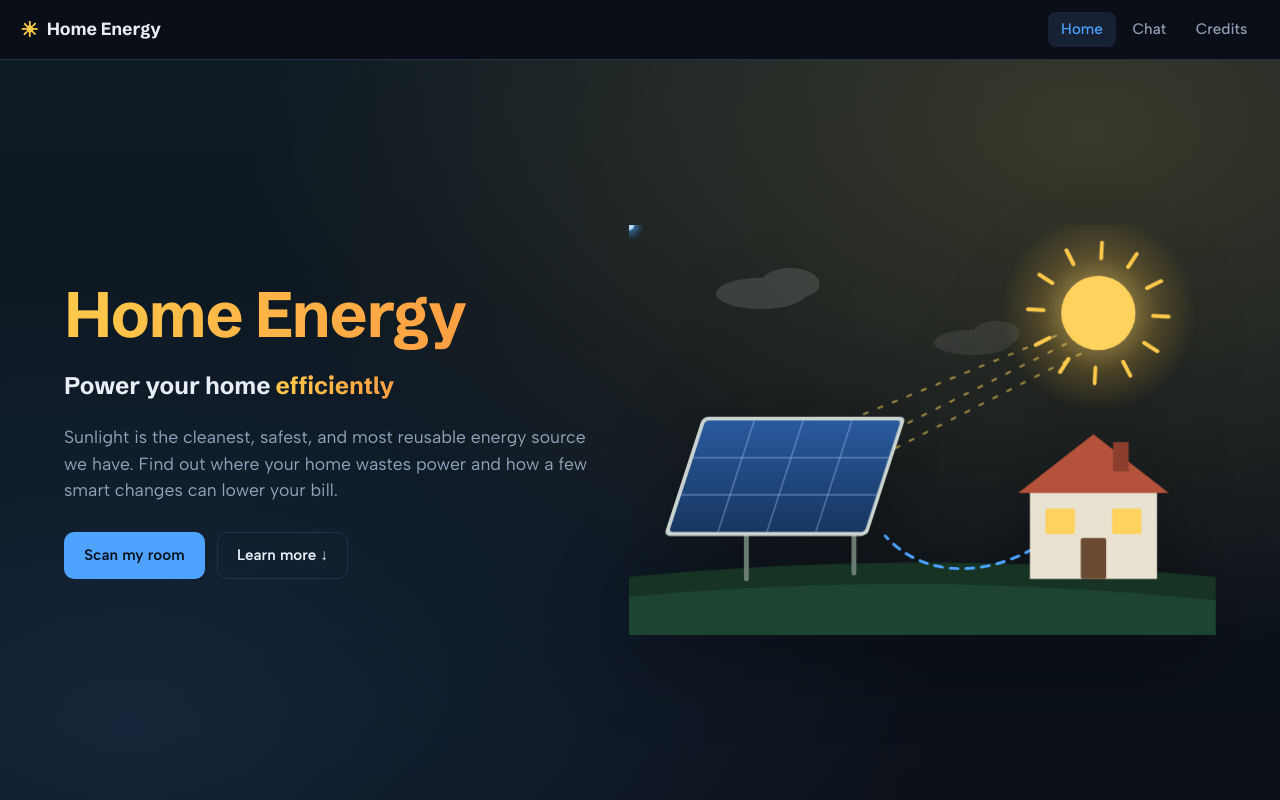
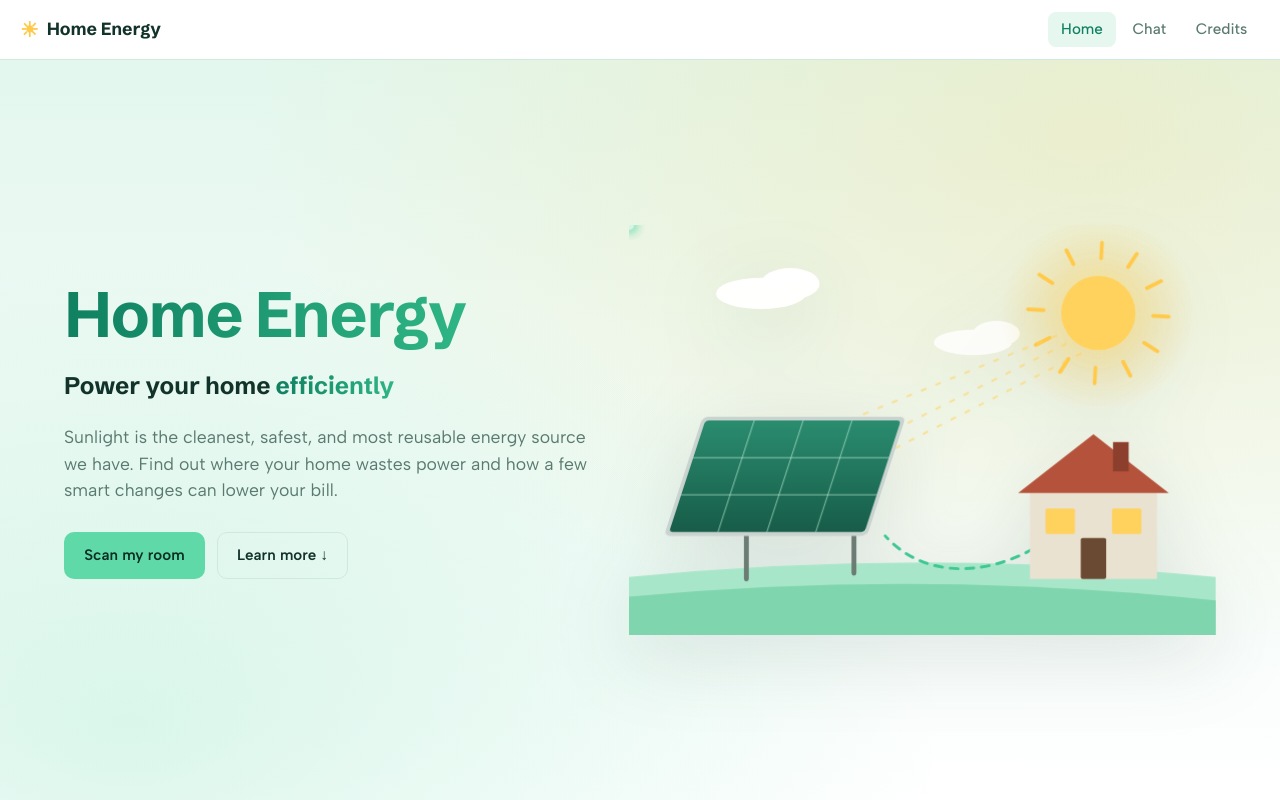
Before and after one commit to ryanccalixte/home-energy, a React (Vite) app in the folder frontend/: page / in a window 1280 px wide. Shown: the top 800 px of the page. Built offline with nearby package versions, Linux system fonts and the light colour scheme.

Commit message:
changed theme color

```diff
--- a/frontend/src/components/NavBar.css
+++ b/frontend/src/components/NavBar.css
@@ -7,7 +7,7 @@
   align-items: center;
   justify-content: space-between;
   padding: 0 1.25rem;
-  background: rgba(11, 16, 24, 0.85);
+  background: rgba(255, 255, 255, 0.85);
   backdrop-filter: blur(10px);
   border-bottom: 1px solid var(--border);
 }
@@ -48,6 +48,6 @@
 }
 
 .nav-link.active {
-  color: var(--accent);
+  color: var(--accent-text);
   background: var(--panel-2);
 }
--- a/frontend/src/components/RoomScanner.css
+++ b/frontend/src/components/RoomScanner.css
@@ -50,7 +50,7 @@
 .scanner-error {
   background: rgba(229, 72, 77, 0.12);
   border: 1px solid var(--error);
-  color: #ffb4b6;
+  color: #b4232a;
   border-radius: 10px;
   padding: 0.6rem 0.8rem;
   margin-bottom: 0.9rem;
--- a/frontend/src/components/RoomScanner.jsx
+++ b/frontend/src/components/RoomScanner.jsx
@@ -115,14 +115,14 @@ function RoomScanner({ onSend, onClose, busy }) {
       for (const p of found) {
         const [x, y, w, h] = p.bbox
         const label = `${APPLIANCES[p.class].name} ${Math.round(p.score * 100)}%`
-        ctx.strokeStyle = '#4da3ff'
+        ctx.strokeStyle = '#5fd9a8'
         ctx.lineWidth = lineWidth
         ctx.strokeRect(x, y, w, h)
         const textW = ctx.measureText(label).width + 10
         const labelY = y > fontSize + 8 ? y - fontSize - 8 : y
-        ctx.fillStyle = '#4da3ff'
+        ctx.fillStyle = '#5fd9a8'
         ctx.fillRect(x - lineWidth / 2, labelY, textW, fontSize + 8)
-        ctx.fillStyle = '#05111f'
+        ctx.fillStyle = '#0b2e22'
         ctx.fillText(label, x + 5, labelY + 4)
       }
       setAnnotated(canvas.toDataURL('image/jpeg', 0.85))
--- a/frontend/src/index.css
+++ b/frontend/src/index.css
@@ -1,19 +1,21 @@
 :root {
-  --bg: #0b1018;
-  --panel: #111927;
-  --panel-2: #162133;
-  --border: #22304a;
-  --text: #e8eef7;
-  --muted: #93a1b8;
-  --accent: #4da3ff;
-  --accent-dark: #2f7fd8;
+  --bg: #ffffff;
+  --panel: #f3fbf7;
+  --panel-2: #e6f7ef;
+  --border: #cdeadd;
+  --text: #12332a;
+  --muted: #5a7a70;
+  --accent: #5fd9a8;
+  --accent-dark: #3fc792;
+  --accent-text: #0f8060;
+  --on-accent: #0b2e22;
   --sun: #ffc94a;
-  --sky: #7cc4ff;
-  --error: #e5484d;
+  --sky: #a8ecd0;
+  --error: #d93a40;
   --nav-h: 60px;
   --font-display: "Schibsted Grotesk", system-ui, sans-serif;
   --font-body: "Albert Sans", system-ui, sans-serif;
-  color-scheme: dark;
+  color-scheme: light;
 }
 
 * {
@@ -46,7 +48,7 @@ input {
 }
 
 a {
-  color: var(--accent);
+  color: var(--accent-text);
 }
 
 .app-shell {
@@ -81,7 +83,7 @@ a {
 
 .btn-primary {
   background: var(--accent);
-  color: #05111f;
+  color: var(--on-accent);
 }
 
 .btn-primary:hover:not(:disabled) {
--- a/frontend/src/pages/Chat.css
+++ b/frontend/src/pages/Chat.css
@@ -1,6 +1,6 @@
 .chat-page {
-  --user-bubble: #1a3150;
-  --assistant-bubble: #18202d;
+  --user-bubble: #d6f5e7;
+  --assistant-bubble: #f3fbf7;
   display: flex;
   flex-direction: column;
   height: calc(100svh - var(--nav-h));
@@ -75,7 +75,7 @@
 
 .message.error {
   border-color: var(--error);
-  color: #ffb4b6;
+  color: #b4232a;
 }
 
 .message-image {
@@ -122,11 +122,11 @@
 }
 
 .message-text th {
-  background: rgba(255, 255, 255, 0.04);
+  background: rgba(18, 51, 42, 0.05);
 }
 
 .message-text code {
-  background: rgba(255, 255, 255, 0.06);
+  background: rgba(18, 51, 42, 0.07);
   padding: 0.1rem 0.3rem;
   border-radius: 4px;
 }
@@ -209,7 +209,7 @@
 
 .send-button {
   background: var(--accent);
-  color: #05111f;
+  color: var(--on-accent);
   border: none;
   border-radius: 10px;
   padding: 0.65rem 1.1rem;
--- a/frontend/src/pages/Chat.jsx
+++ b/frontend/src/pages/Chat.jsx
@@ -4,7 +4,7 @@ import remarkGfm from 'remark-gfm'
 import RoomScanner from '../components/RoomScanner.jsx'
 import './Chat.css'
 
-const API_URL = 'http://localhost:5000/api/chat'
+const API_URL = '/api/chat'
 
 function Chat() {
   const [messages, setMessages] = useState([])
--- a/frontend/src/pages/Credits.css
+++ b/frontend/src/pages/Credits.css
@@ -40,7 +40,7 @@
   font-family: var(--font-display);
   font-weight: 800;
   font-size: 1.4rem;
-  color: #05111f;
+  color: var(--on-accent);
   background: linear-gradient(135deg, var(--sun), var(--accent));
 }
 
@@ -50,7 +50,7 @@
 }
 
 .contributor .role {
-  color: var(--accent);
+  color: var(--accent-text);
   font-size: 0.9rem;
   margin: 0.25rem 0 0.75rem;
 }
--- a/frontend/src/pages/Home.css
+++ b/frontend/src/pages/Home.css
@@ -8,7 +8,7 @@
   font-weight: 700;
   letter-spacing: 0.12em;
   text-transform: uppercase;
-  color: var(--accent);
+  color: var(--accent-text);
   margin-bottom: 0.75rem;
 }
 
@@ -22,9 +22,9 @@
   padding: 3rem clamp(1rem, 5vw, 4rem);
   overflow: hidden;
   background:
-    radial-gradient(ellipse at 85% 10%, rgba(255, 201, 74, 0.18), transparent 55%),
-    radial-gradient(ellipse at 10% 90%, rgba(77, 163, 255, 0.14), transparent 50%),
-    linear-gradient(180deg, #0d1a24 0%, var(--bg) 100%);
+    radial-gradient(ellipse at 85% 10%, rgba(255, 201, 74, 0.2), transparent 55%),
+    radial-gradient(ellipse at 10% 90%, rgba(95, 217, 168, 0.22), transparent 50%),
+    linear-gradient(180deg, #e3f7ee 0%, var(--bg) 100%);
 }
 
 .hero-text {
@@ -39,7 +39,7 @@
 }
 
 .highlight {
-  background: linear-gradient(90deg, var(--sun), #ff9f43);
+  background: linear-gradient(90deg, var(--accent-text), #2fb585);
   -webkit-background-clip: text;
   background-clip: text;
   color: transparent;
@@ -66,7 +66,7 @@
   width: 100%;
   height: auto;
   display: block;
-  filter: drop-shadow(0 20px 40px rgba(0, 0, 0, 0.35));
+  filter: drop-shadow(0 20px 40px rgba(18, 51, 42, 0.12));
 }
 
 .sun-rays {
@@ -93,7 +93,7 @@
 }
 
 .pulse {
-  filter: drop-shadow(0 0 6px #4da3ff);
+  filter: drop-shadow(0 0 6px #5fd9a8);
 }
 
 .window {
@@ -197,7 +197,7 @@
   font-family: var(--font-display);
   font-weight: 700;
   font-size: 1.5rem;
-  color: var(--accent);
+  color: var(--accent-text);
 }
 
 .virtue p {
@@ -314,7 +314,7 @@
 }
 
 .leak-fix {
-  color: var(--accent);
+  color: var(--accent-text);
   font-size: 0.9rem;
   font-weight: 600;
   text-align: right;
@@ -373,7 +373,7 @@
   border-radius: 50%;
   background: var(--bg);
   border: 2px solid var(--accent);
-  color: var(--accent);
+  color: var(--accent-text);
   font-family: var(--font-display);
   font-weight: 700;
 }
@@ -411,23 +411,23 @@
 }
 
 .cta-band h2 {
-  color: #05111f;
+  color: var(--on-accent);
   margin-bottom: 0.75rem;
 }
 
 .cta-band p {
   margin: 0 0 1.75rem;
   font-size: 1.05rem;
-  color: rgba(5, 17, 31, 0.75);
+  color: rgba(11, 46, 34, 0.75);
 }
 
 .btn-light {
-  background: #05111f;
+  background: var(--on-accent);
   color: #fff;
 }
 
 .btn-light:hover {
-  background: #13233d;
+  background: #164a39;
 }
 
 .home-footer {
--- a/frontend/src/pages/Home.jsx
+++ b/frontend/src/pages/Home.jsx
@@ -81,8 +81,8 @@ function SolarScene() {
           <stop offset="100%" stopColor="#ffc94a" stopOpacity="0" />
         </radialGradient>
         <linearGradient id="panelFill" x1="0" y1="0" x2="0" y2="1">
-          <stop offset="0%" stopColor="#2a5a9e" />
-          <stop offset="100%" stopColor="#173661" />
+          <stop offset="0%" stopColor="#2a8c6e" />
+          <stop offset="100%" stopColor="#175c48" />
         </linearGradient>
         <linearGradient id="shine" x1="0" y1="0" x2="1" y2="0">
           <stop offset="0%" stopColor="#fff" stopOpacity="0" />
@@ -95,11 +95,11 @@ function SolarScene() {
       </defs>
 
       {/* Clouds */}
-      <g className="cloud-a" fill="#ffffff" opacity="0.12">
+      <g className="cloud-a" fill="#ffffff" opacity="0.95">
         <ellipse cx="120" cy="70" rx="46" ry="16" />
         <ellipse cx="150" cy="60" rx="30" ry="16" />
       </g>
-      <g className="cloud-b" fill="#ffffff" opacity="0.08">
+      <g className="cloud-b" fill="#ffffff" opacity="0.8">
         <ellipse cx="300" cy="120" rx="40" ry="13" />
         <ellipse cx="324" cy="111" rx="24" ry="13" />
       </g>
@@ -121,8 +121,8 @@ function SolarScene() {
       </g>
 
       {/* Ground */}
-      <path d="M0 360 Q 300 330 600 360 L600 420 L0 420 Z" fill="#163323" />
-      <path d="M0 380 Q 300 352 600 384 L600 420 L0 420 Z" fill="#1d4430" />
+      <path d="M0 360 Q 300 330 600 360 L600 420 L0 420 Z" fill="#a8e6c9" />
+      <path d="M0 380 Q 300 352 600 384 L600 420 L0 420 Z" fill="#7fd6ae" />
 
       {/* Panel stand */}
       <g stroke="#6b7c74" strokeWidth="5" strokeLinecap="round">
@@ -134,7 +134,7 @@ function SolarScene() {
       <g transform="translate(78 200) skewX(-18)">
         <rect x="-4" y="-4" width="208" height="122" rx="6" fill="#c9d3cf" />
         <rect x="0" y="0" width="200" height="114" rx="4" fill="url(#panelFill)" />
-        <g stroke="#9fc1ee" strokeOpacity="0.45" strokeWidth="1.5">
+        <g stroke="#bff0dc" strokeOpacity="0.45" strokeWidth="1.5">
           {[50, 100, 150].map((x) => <line key={x} x1={x} y1="0" x2={x} y2="114" />)}
           {[38, 76].map((y) => <line key={y} x1="0" y1={y} x2="200" y2={y} />)}
         </g>
@@ -144,9 +144,9 @@ function SolarScene() {
       </g>
 
       {/* Wire + energy pulses */}
-      <path className="wire" d={wire} fill="none" stroke="#4da3ff" strokeWidth="3" strokeLinecap="round" />
+      <path className="wire" d={wire} fill="none" stroke="#3fc792" strokeWidth="3" strokeLinecap="round" />
       {[0, 0.6, 1.2].map((begin) => (
-        <circle key={begin} r="5" fill="#b8dcff" className="pulse">
+        <circle key={begin} r="5" fill="#d6f5e7" className="pulse">
           <animateMotion dur="1.8s" repeatCount="indefinite" begin={`${begin}s`} path={wire} />
         </circle>
       ))}
--- a/frontend/vite.config.js
+++ b/frontend/vite.config.js
@@ -4,4 +4,9 @@ import { defineConfig } from 'vite'
 // https://vite.dev/config/
 export default defineConfig({
   plugins: [react()],
+  server: {
+    proxy: {
+      '/api': 'http://localhost:5000',
+    },
+  },
 })
```
Also changed, not shown: 1 other file (tests, documents, lock files or other folders).
